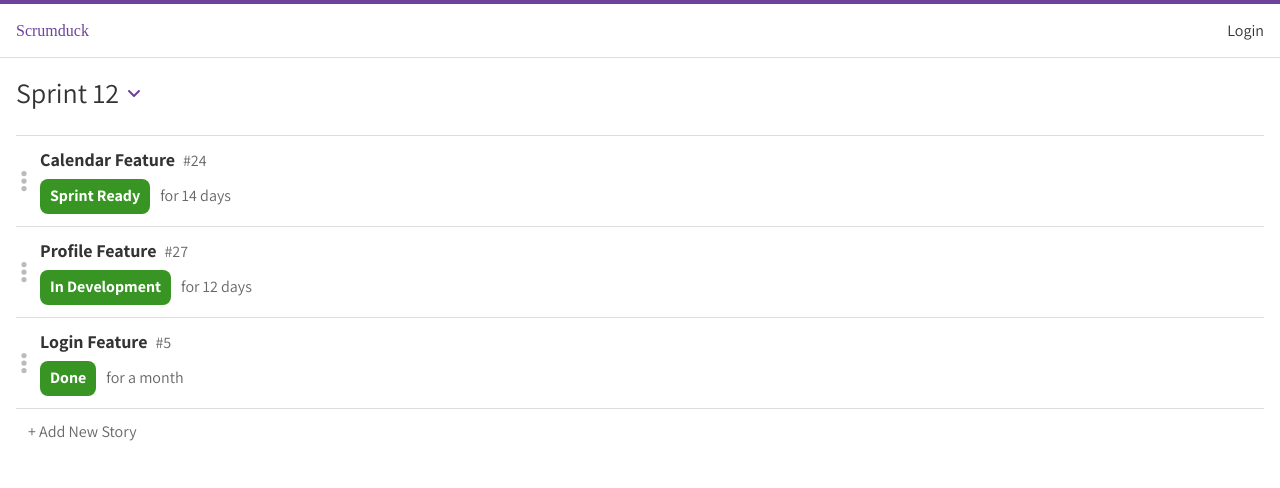
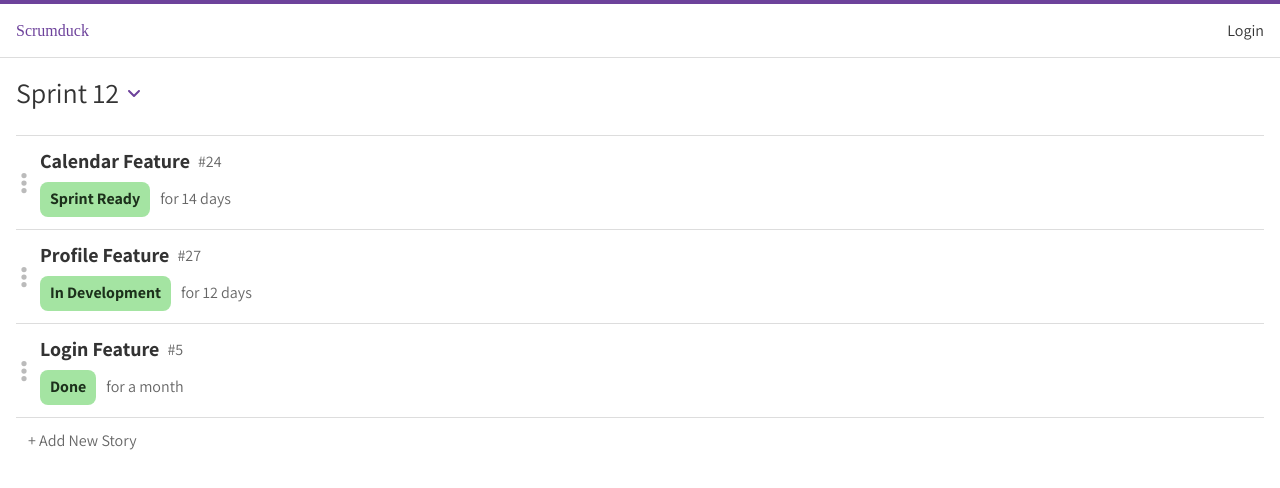
Before and after one commit to apethoud/scrumduck, a React (Create React App) app in the folder client/: page /app/sprint in a window 1280 px wide. Shown: the top 488 px of the page. Built offline with nearby package versions, Linux system fonts and the light colour scheme; a web font is replaced by a local one.

Commit message:
feat(sprint-view): adjust text size and color of story list item details

```diff
--- a/client/src/components/StoryList.tsx
+++ b/client/src/components/StoryList.tsx
@@ -52,7 +52,7 @@ function TitleRow({ title, issueNumber }) {
   return (
     <Flex style={{ paddingBottom: 8 }}>
       <SecondaryHeader>{title}</SecondaryHeader>
-      <SubText style={{ marginTop: 2, marginLeft: 8 }}>#{issueNumber}</SubText>
+      <SubText style={{ marginTop: 3, marginLeft: 8 }}>#{issueNumber}</SubText>
     </Flex>
   )
 }
--- a/client/src/components/styledComponents/common.ts
+++ b/client/src/components/styledComponents/common.ts
@@ -74,7 +74,7 @@ export const PrimaryHeader = styled(Text)`
 `
 
 export const SecondaryHeader = styled(BoldText)`
-  font-size: 18px;
+  font-size: 20px;
 `
 
 export const Link = styled(BasicLink)`
@@ -126,10 +126,10 @@ export const Button = styled.button`
 export const StatusBadge = styled.div`
   padding: 6px 10px 8px 10px;
   border-radius: 8px;
-  background-color: ${colors.green};
+  background-color: ${colors.greenLight};
   font-size: 16px;
   font-weight: 700;
-  color: ${colors.white};
+  color: ${colors.greenDark};
 `
 
 export const StatusDate = styled(SubText)`
--- a/client/src/styling/colors.ts
+++ b/client/src/styling/colors.ts
@@ -6,7 +6,8 @@ const colors = {
   gray50: "#999",
   gray30: "#bbb",
   gray10: "#ddd",
-  green: "#389524",
+  greenLight: "#A4E4A2",
+  greenDark: "#1C301B",
   purple50: "#a181c4",
   white: "#fff",
 }
```
